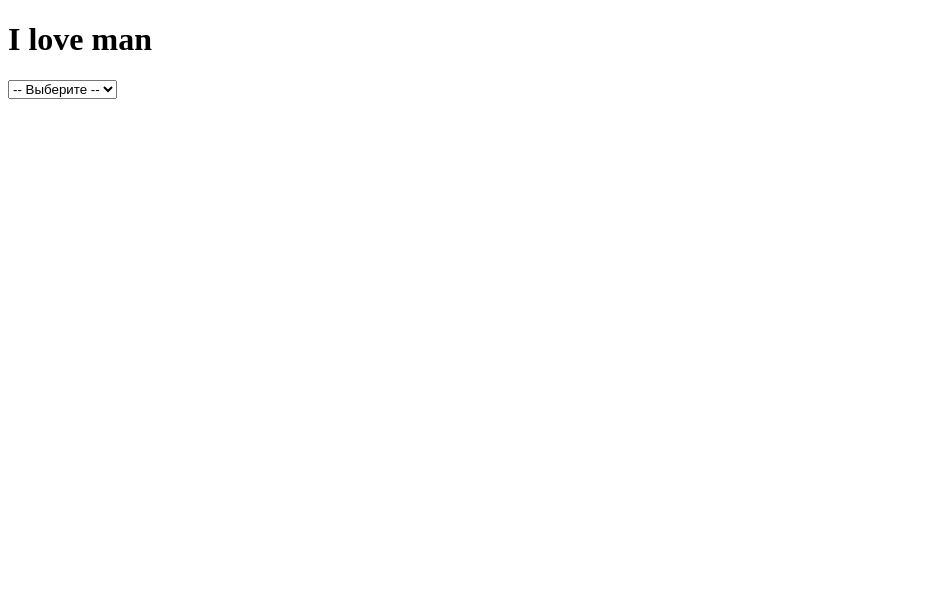
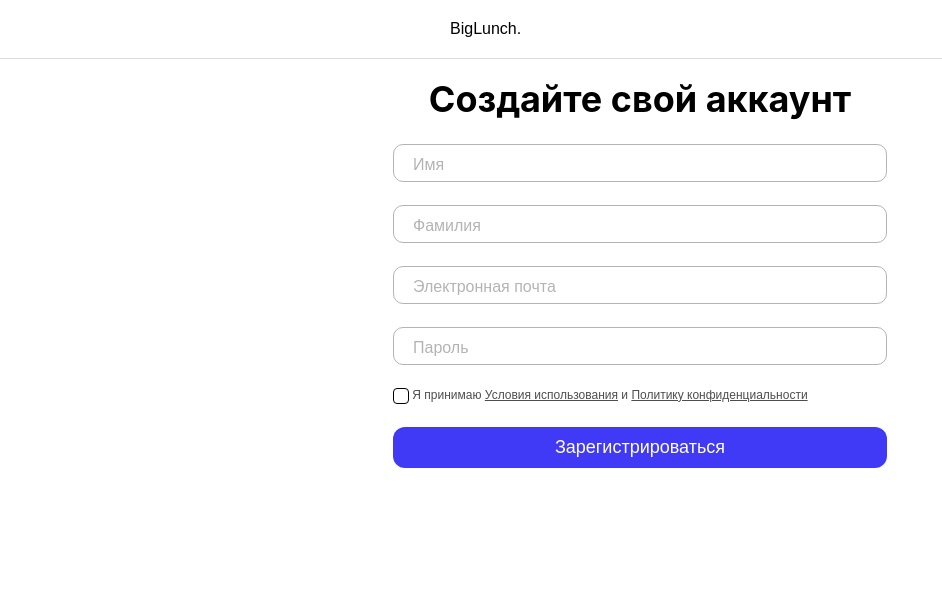
Before and after one commit to L1ghtFly/OrderFood, a plain HTML site: page index.html in a window 1280 px wide. Shown: the whole page, without its empty margins (0-942 px from the left). Drawn offline with nearby package versions, Linux system fonts and the light colour scheme.

Commit message:
Your commit message

```diff
--- a/index.html
+++ b/index.html
@@ -1,27 +1,53 @@
 <!DOCTYPE html>
-<html lang="en">
+<html lang="ru">
 <head>
     <meta charset="UTF-8">
     <meta name="viewport" content="width=device-width, initial-scale=1.0">
-    <title>Order Food</title>
-    <script> </script>
+    <link rel="stylesheet" href="https://cdnjs.cloudflare.com/ajax/libs/font-awesome/6.4.2/css/all.min.css">
+    <link rel="stylesheet" href="https://unpkg.com/boxicons@2.1.4/css/boxicons.min.css">
+    <link rel="stylesheet" href="https://cdn.jsdelivr.net/npm/swiper@11/swiper-bundle.min.css">
+    <link rel="stylesheet" href="styles.css">
+    <script defer src="https://unpkg.com/boxicons@2.1.4/dist/boxicons.js"></script>
+    <script defer src="https://cdn.jsdelivr.net/npm/swiper@11/swiper-bundle.min.js"></script>
+    <script defer src="https://cdn.jsdelivr.net/npm/chart.js@4.4.2/dist/chart.umd.min.js"></script>
+    <script defer src="mains.js"></script>
+    <title>Создайте свой аккаунт</title>
 </head>
 <body>
-    <h1>I love man</h1>
-    <select id="choice" onchange="showContent()">
-        <option value="none">-- Выберите --</option>
-        <option value="optionA">Опция А</option>
-        <option value="optionB">Опция Б</option>
-    </select>
+    <nav class="navbar">
+        <p>BigLunch.</p>
+    </nav>
+    <hr class="divider">
+    <section class="content">
+        <form class="registration-form">
+            <h1 class="headdas">Создайте свой аккаунт</h1>
+            <div class="form-group">
+                <input class="write" type="text" id="name" required>
+                <label for="name">Имя</label>
+            </div>
+            <div class="form-group">
+                <input class="write" type="text" id="surname" required>
+                <label for="surname">Фамилия</label>
+            </div>
+            <div class="form-group">
+                <input class="write" type="email" id="email" required>
+                <label for="email">Электронная почта</label>
+            </div>
+            <div class="form-group">
+                <input class="write" type="password" id="password" required>
+                <label for="password">Пароль</label>
+            </div>
+            <!-- Условия использования -->
+            <label class="terms">
+                <input type="checkbox" class="custom-checkbox" required>
+                <span class="accept"> Я принимаю <a href="#">Условия использования</a> и <a href="#">Политику конфиденциальности</a></span>
+            </label>
 
-    <div id="contentA" style="display: none;">
-        <h2>Содержимое для Опции А</h2>
-        <p>Это текст, отображаемый при выборе Опции А.</p>
-    </div>
+            <!-- Кнопка регистрации -->
+            <button type="submit" class="signup-btn">Зарегистрироваться</button>
 
-    <div id="contentB" style="display: none;">
-        <h2>Содержимое для Опции Б</h2>
-        <p>Это текст, отображаемый при выборе Опции Б.</p>
-    </div>
+        </form>
+    </section>
+    <script src="https://telegram.org/js/telegram-web-app.js"></script>
 </body>
 </html>
--- /dev/null
+++ b/styles.css
@@ -0,0 +1,278 @@
+* {
+    margin: 0;
+    padding: 0;
+    box-sizing: border-box;
+  }
+
+  body {
+    font-family: Arial, sans-serif;
+    display: flex;
+    flex-direction: column;
+    align-items: center;
+    min-height: 100vh;
+    color: var(--tg-theme-text-color);
+    background-color: var(--tg-theme-bg-color);
+  }
+
+  nav {
+    width: 100%;
+    height: 82;
+    background: #fff;
+    padding-bottom: 20px;
+    padding-top: 20px;
+    padding-right: 450px;
+    padding-left: 450px;
+    display: flex;
+    justify-content: space-between;
+    align-items: center;
+  }
+  nav .logo {
+    width: 100px;
+  }
+
+  .auth-buttons {
+    display: flex;
+    gap: 10px;
+  }
+
+  .login-btn, .signup-nav-btn, .signup-btn {
+    padding: 10px 20px;
+    border: none;
+    border-radius: 12px;
+    cursor: pointer;
+    font-size: 18px;
+  }
+  .signup-btn{
+    color: white;
+    background-color: #4039F6;
+  }
+  .divider {
+    width: 100%;
+    height: 1px; /* Установка толщины линии */
+    background-color: #DDDDDD; /* Изменение цвета фона, который является цветом линии */
+    border: none; /* Удаление стандартной границы */
+  }
+
+
+  .login-btn {
+    background-color: #fff;
+    color: #000;
+    border: 1px solid #000;
+  }
+
+  .signup-nav-btn {
+    background-color: #000000;
+    color: #fff;
+  }
+
+  .content {
+    display: flex;
+    justify-content: center;
+    align-items: center;
+    flex: 1;
+    width: 100%;
+    background-color: #fff;
+  }
+  .headdas{
+    margin-bottom: 8px;
+    font-size: 20 px;
+    font-family: "Semi Bold", Inter, Arial, sans-serif;
+    font-size: 36px;
+  }
+  .registration-form {
+    position: absolute;
+    /* top: 173px;
+    left: 423px; */
+    position: center;
+    width: 534px;
+    height: 554px;
+    display: flex;
+    flex-direction: column;
+    gap: 15px;
+    padding: 20px;
+    text-align: center;
+    margin-bottom: 15%;
+  }
+
+  .registration-form input[type="email"],
+  .registration-form input[type="password"] {
+    padding: 10px;
+    border: 1px solid #B4B4B4;
+    border-radius: 10px;
+    width: 100%;
+    font-size: 14px;
+    margin-bottom: 8px;
+  }
+
+  .registration-form input[type="email"]::placeholder,
+  .registration-form input[type="password"]::placeholder {
+    font-family: "Regular", Inter, Arial, sans-serif;
+    font-size: 16px;
+    padding-top: 10px;
+    position: center;
+    color: #B4B4B4;
+  }
+  .registration-form .write {
+    padding: 10px;
+    border: 1px solid #B4B4B4;
+    border-radius: 10px;
+    width: 100%;
+    font-size: 14px;
+    margin-bottom: 8px;
+  }
+
+
+  /* Стили для иконок */
+  .registration-form i {
+    position: absolute;
+    left: 0;
+    padding: 14px 5px;
+    margin-left: 9px;
+    font-style: normal;
+    color: #474646;
+    max-height: 10px;
+    transition: 0.5s;
+    font-size: 1em;
+    pointer-events: none;
+  }
+
+  /* #password label{
+    font-family: "Regular", Inter, Arial, sans-serif;
+    font-size: 16px;
+  }
+  #email label{
+    font-family: "Regular", Inter, Arial, sans-serif;
+    font-size: 16px;
+  } */
+
+
+  .form-group {
+    position: relative;
+  }
+
+  .form-group input {
+    width: 100%;
+    border: 2px solid #ccc;
+    outline: 0;
+    padding: 12px 10px;
+    font-size: 16px;
+    transition: border-color 0.2s;
+    background: transparent;
+  }
+
+  .form-group label {
+    position: absolute;
+    top: 0;
+    left: 10px;
+    padding: 12px 10px;
+    font-size: 16px;
+    color: #B4B4B4;
+    pointer-events: none;
+    transition: transform 0.2s, font-size 0.2s, color 0.2s;
+    transform-origin: left bottom;
+  }
+
+  .form-group input:focus {
+    border-color: #4039F6;
+  }
+
+  .form-group input:focus + label{
+    transform: translateY(-85%) scale(1);
+    color: #4039F6;
+    background-color: white;
+    height: 8px;
+    width: auto;
+    background-size: auto;
+    font-size: 12px;
+    margin-left: 5px;
+    padding-right: 3px;
+    padding-left: 3px;
+  }
+  .label-top {
+    transform: translateY(-95%) scale(1); /* Убедитесь, что метка имеет пространство для перемещения вверх */
+    color: #B4B4B4;
+    background-color: white;
+    height: 5px;
+    width: auto;
+    background-size: auto;
+    font-size: 6px;
+    margin-left: 5px;
+    padding-right: 3px;
+    padding-left: 3px;
+  }
+
+
+  .terms {
+    font-size: 12px;
+    text-align: left;
+    margin-bottom: 8px;
+  }
+  .terms span{
+    color: #4E4E4E;
+    font-size: 12px;
+  }
+  .terms a {
+    color: #4E4E4E;
+    text-decoration: underline;
+    text-align: center;
+  }
+  .custom-checkbox {
+    appearance: none; /* Убираем стандартный вид */
+    width: 16px; /* Ширина чекбокса */
+    height: 16px; /* Высота чекбокса */
+    background-color: #fff; /* Фоновый цвет чекбокса */
+    border: 1px solid #000; /* Граница чекбокса */
+    border-radius: 4px; /* Скругление углов чекбокса */
+    vertical-align: middle; /* Выравнивание с текстом */
+    cursor: pointer; /* Курсор в виде указателя */
+    position: relative; /* Относительное позиционирование */
+  }
+
+  .custom-checkbox:checked {
+    background-color: #ffffff; /* Цвет фона при выборе */
+  }
+
+  .custom-checkbox:checked::after {
+    content: ""; /* Псевдоэлемент для галочки */
+    position: absolute;
+    left: 4px; /* Позиционирование галочки */
+    top: 0.5px; /* Позиционирование галочки */
+    width: 4px; /* Ширина галочки */
+    height: 8px; /* Высота галочки */
+    border: solid rgb(0, 0, 0);
+    border-width: 0 2px 2px 0; /* Ширина границ галочки */
+    transform: rotate(50deg); /* Поворот галочки */
+  }
+
+
+  .google-signup-btn {
+    background-color: #fff;
+    color: #000;
+    border: 1px solid #B4B4B4;
+    display: flex;
+    align-items: center;
+    justify-content: center;
+    gap: 8px;
+    height: 44px;
+    padding-left: 24px;
+    padding-right: 24px;
+    padding-bottom: 12px;
+    padding-top: 12px;
+    border-radius: 12px;
+    cursor: pointer;
+    font-size: 14px;
+    margin-top: 1px;
+    margin-bottom: 48px;
+  }
+  .registration-form p {
+    color: #000;
+    font-size: 12px;
+  }
+  .google-signup-btn p {
+    font-family: "Semi Bold", Inter, Arial, sans-serif;
+    font-size: 15px;
+  }
+  .google-signup-btn img{
+    height: 20px;
+    width: 20px;
+  }
```
Also changed, not shown: 1 other file.
